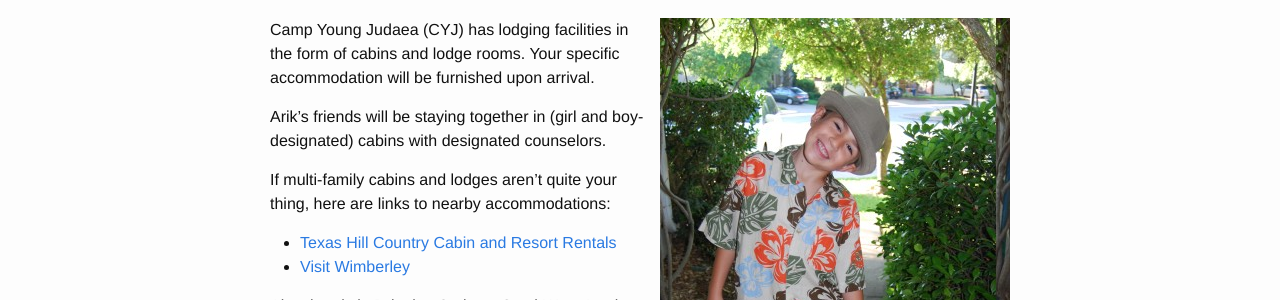
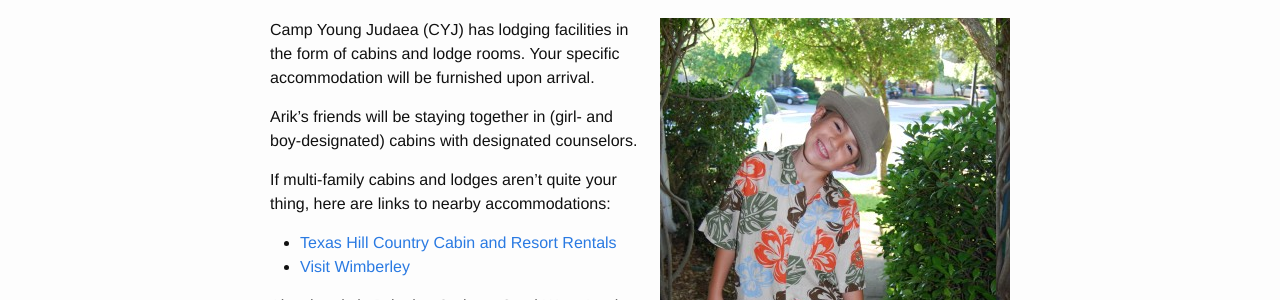
Before and after one commit to eitansuez/arik, a Jekyll site: the page built from lodging.md, in a window 1280 px wide. Shown: the part 258-558 px from the top of the page. Built offline with Jekyll 4.4.1, drawn with Linux system fonts in a browser that asks for light colours.

```diff
--- a/lodging.md
+++ b/lodging.md
@@ -10,7 +10,7 @@ weight: 4
 Camp Young Judaea (CYJ) has lodging facilities in the form of cabins and lodge rooms.
 Your specific accommodation will be furnished upon arrival.
 
-Arik's friends will be staying together in (girl and boy-designated) cabins with designated counselors.
+Arik's friends will be staying together in (girl- and boy-designated) cabins with designated counselors.
 
 
 If multi-family cabins and lodges aren't quite your thing, here are links to nearby accommodations:
```
